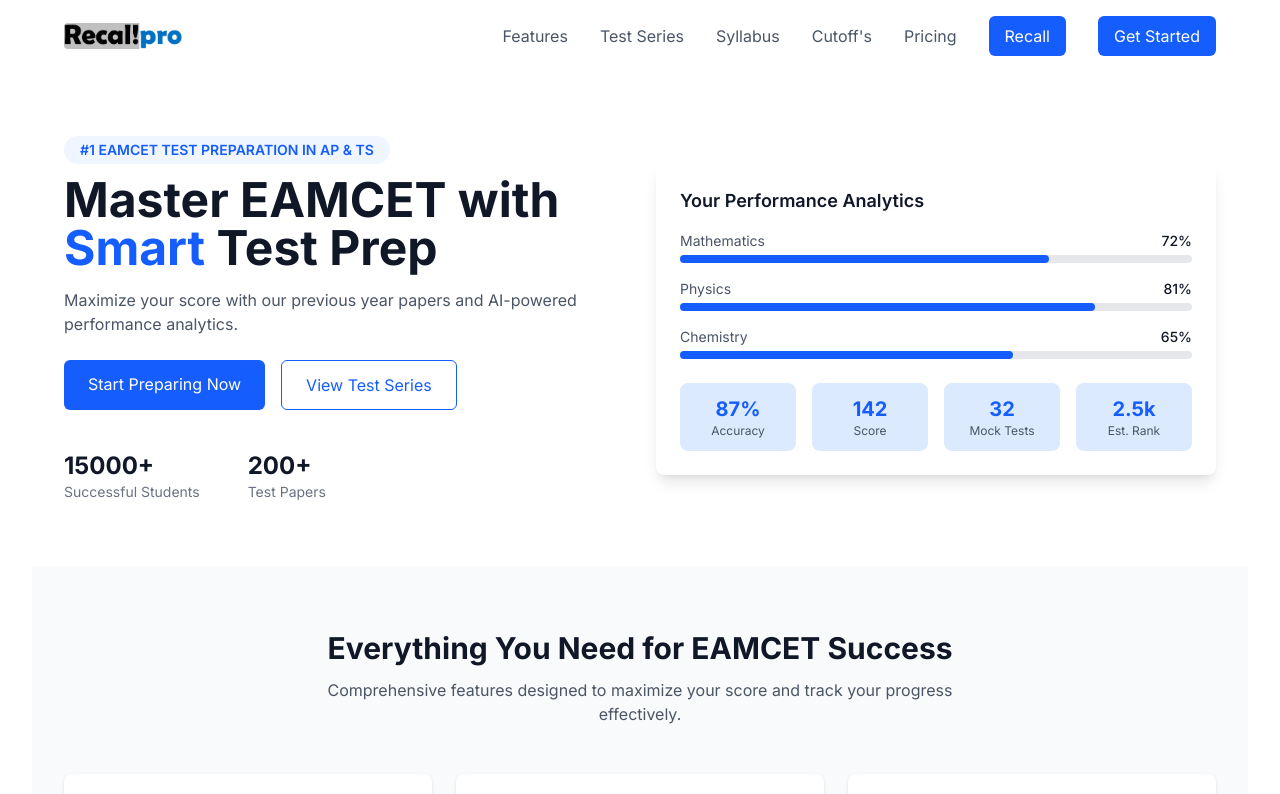
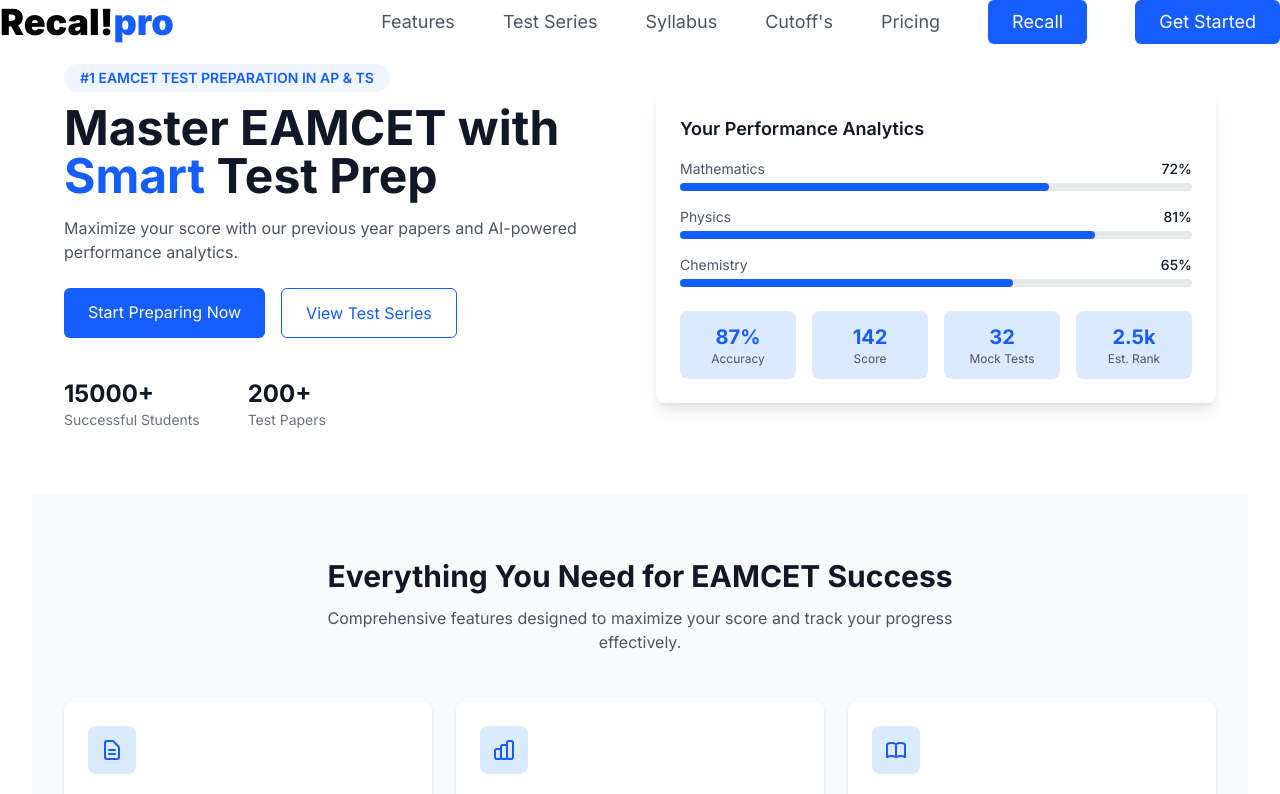
Before and after one commit to vikasjakkula/recall, a Next.js app: page / in a window 1280 px wide. Shown: the top 794 px of the page. Built offline with nearby package versions, Linux system fonts and the light colour scheme; no server answers.

Commit message:
just done till the pdf's and finishout

```diff
--- a/app/page.tsx
+++ b/app/page.tsx
@@ -9,6 +9,7 @@ import { ChevronDownIcon, ChevronUpIcon } from '@heroicons/react/24/outline';
 import Link from 'next/link';
 import { useRouter } from 'next/navigation'
 import { createClient } from '@/utils/supabase/client';
+import Header from '@/components/Header';
 
 const inter = Inter({ subsets: ['latin'] });
 
@@ -103,49 +104,7 @@ export default function Home() {
         {/* Use favico.ico as the favicon for the site. Place favico.ico in the public directory. */}
         <link rel="icon" type="image/x-icon" href="/favicon.ico" />
       </Head>
-
-      {/* Header Section */}
-      <header className="container mx-auto px-4 sm:px-6 md:px-8 max-w-full py-4 flex justify-between items-center">
-        <div className="flex items-center">
-          <Image src="/recallpro.png" alt="RecallPro Logo" width={120} height={120} className="mr-2 rounded" />
-        </div>
-        {/* Desktop Nav */}
-        <nav className="hidden md:flex items-center gap-8">
-          <a href="#features" className="text-gray-600 hover:text-blue-600">Features</a>
-          <a href="#test-series" className="text-gray-600 hover:text-blue-600">Test Series</a>
-          <a href="#syllabus" className="text-gray-600 hover:text-blue-600">Syllabus</a>
-          <a href="#marks-vs-rank" className="text-gray-600 hover:text-blue-600">Cutoff's</a>
-          <a href="#pricing" className="text-gray-600 hover:text-blue-600">Pricing</a>
-          <Link href="/recall" className="bg-blue-600 text-white px-4 py-2 rounded-md hover:bg-blue-700 transition">Recall</Link>
-          <Link href="/auth/login" className="bg-blue-600 text-white px-4 py-2 rounded-md hover:bg-blue-700 transition">Get Started</Link>
-        </nav>
-        {/* Mobile Nav Button */}
-        <div className="md:hidden flex items-center">
-          <button className="p-2" onClick={() => setMobileNavOpen(true)}>
-            <svg xmlns="http://www.w3.org/2000/svg" className="h-6 w-6" fill="none" viewBox="0 0 24 24" stroke="currentColor">
-              <path strokeLinecap="round" strokeLinejoin="round" strokeWidth={2} d="M4 6h16M4 12h16M4 18h16" />
-            </svg>
-          </button>
-        </div>
-        {/* Mobile Nav Drawer */}
-        {mobileNavOpen && (
-          <div className="fixed inset-0 z-50 bg-black bg-opacity-40 flex justify-end">
-            <div className="w-4/5 max-w-xs bg-white h-full shadow-lg flex flex-col p-6">
-              <button className="self-end mb-6" onClick={() => setMobileNavOpen(false)}>
-                <svg xmlns="http://www.w3.org/2000/svg" className="h-6 w-6" fill="none" viewBox="0 0 24 24" stroke="currentColor">
-                  <path strokeLinecap="round" strokeLinejoin="round" strokeWidth={2} d="M6 18L18 6M6 6l12 12" />
-                </svg>
-              </button>
-              <a href="#features" className="mb-4 text-gray-700 hover:text-blue-600" onClick={() => setMobileNavOpen(false)}>Features</a>
-              <a href="#test-series" className="mb-4 text-gray-700 hover:text-blue-600" onClick={() => setMobileNavOpen(false)}>Test Series</a>
-              <a href="#marks-vs-rank" className="mb-4 text-gray-700 hover:text-blue-600" onClick={() => setMobileNavOpen(false)}>Cutoff's</a>
-              <a href="#pricing" className="mb-4 text-gray-700 hover:text-blue-600" onClick={() => setMobileNavOpen(false)}>Pricing</a>
-              <Link href="/recall" className="mb-4 bg-blue-600 text-white px-4 py-2 rounded-md hover:bg-blue-700 transition" onClick={() => setMobileNavOpen(false)}>Recall</Link>
-              <Link href="/auth/login" className="bg-blue-600 text-white px-4 py-2 rounded-md hover:bg-blue-700 transition" onClick={() => setMobileNavOpen(false)}>Get Started</Link>
-            </div>
-          </div>
-        )}
-      </header>
+      <Header />
 
       <main>
         {/* Hero Section */}
@@ -222,7 +181,7 @@ export default function Home() {
         </section>
 
         {/* Features Section */}
-        <section id="features" className="container mx-auto px-8 max-w-7xl py-16 bg-gray-50">
+        <section id="features" className="px-8 py-16 bg-gray-50">
           <div className="text-center mb-12">
             <h2 className="text-3xl font-bold mb-3">Everything You Need for EAMCET Success</h2>
             <p className="text-gray-600 max-w-2xl mx-auto">Comprehensive features designed to maximize your score and track your progress effectively.</p>
@@ -286,7 +245,7 @@ export default function Home() {
         </section>
 
         {/* Test Collection Section */}
-        <section id="test-series" className="container mx-auto px-8 max-w-7xl py-16">
+        <section id="test-series" className="px-8 py-16">
           <div className="text-center mb-12">
             <h2 className="text-3xl font-bold mb-3">Comprehensive Test Collection</h2>
             <p className="text-gray-600 max-w-2xl mx-auto">Practice with our extensive library of previous year papers and mock tests designed for EAMCET success.</p>
--- /dev/null
+++ b/components/Header.tsx
@@ -0,0 +1,51 @@
+import Image from 'next/image';
+import Link from 'next/link';
+import { useState } from 'react';
+
+export default function Header() {
+  const [mobileNavOpen, setMobileNavOpen] = useState(false);
+  return (
+    <header className="fixed top-0 left-0 w-full z-50 backdrop-blur-md bg-white/40 bg-clip-padding shadow-none flex justify-between items-center" style={{ WebkitBackdropFilter: 'blur(12px)' }}>
+      <div className="flex items-center">
+        <span className="text-4xl font-black text-black" style={{ fontFamily: 'inherit' }}>Recal!<span className="text-blue-600">pro</span></span>
+      </div>
+      {/* Desktop Nav */}
+      <nav className="hidden md:flex items-center gap-12">
+        <a href="#features" className="text-gray-600 hover:text-blue-600 text-lg">Features</a>
+        <a href="#test-series" className="text-gray-600 hover:text-blue-600 text-lg">Test Series</a>
+        <a href="#syllabus" className="text-gray-600 hover:text-blue-600 text-lg">Syllabus</a>
+        <a href="#marks-vs-rank" className="text-gray-600 hover:text-blue-600 text-lg">Cutoff's</a>
+        <a href="#pricing" className="text-gray-600 hover:text-blue-600 text-lg">Pricing</a>
+        <Link href="/recall" className="bg-blue-600 text-white px-6 py-2 rounded-md hover:bg-blue-700 transition text-lg">Recall</Link>
+        <Link href="/auth/login" className="bg-blue-600 text-white px-6 py-2 rounded-md hover:bg-blue-700 transition text-lg">Get Started</Link>
+      </nav>
+      {/* Mobile Nav Button */}
+      <div className="md:hidden flex items-center">
+        <button className="p-2" onClick={() => setMobileNavOpen(true)}>
+          <svg xmlns="http://www.w3.org/2000/svg" className="h-6 w-6" fill="none" viewBox="0 0 24 24" stroke="currentColor">
+            <path strokeLinecap="round" strokeLinejoin="round" strokeWidth={2} d="M4 6h16M4 12h16M4 18h16" />
+          </svg>
+        </button>
+      </div>
+      {/* Mobile Nav Drawer */}
+      {mobileNavOpen && (
+        <div className="fixed inset-0 z-50 bg-black bg-opacity-40 flex justify-end">
+          <div className="w-4/5 max-w-xs bg-white/80 backdrop-blur-md h-full shadow-lg flex flex-col p-6">
+            <button className="self-end mb-6" onClick={() => setMobileNavOpen(false)}>
+              <svg xmlns="http://www.w3.org/2000/svg" className="h-6 w-6" fill="none" viewBox="0 0 24 24" stroke="currentColor">
+                <path strokeLinecap="round" strokeLinejoin="round" strokeWidth={2} d="M6 18L18 6M6 6l12 12" />
+              </svg>
+            </button>
+            <a href="#features" className="mb-4 text-gray-700 hover:text-blue-600 text-lg" onClick={() => setMobileNavOpen(false)}>Features</a>
+            <a href="#test-series" className="mb-4 text-gray-700 hover:text-blue-600 text-lg" onClick={() => setMobileNavOpen(false)}>Test Series</a>
+            <a href="#syllabus" className="mb-4 text-gray-700 hover:text-blue-600 text-lg" onClick={() => setMobileNavOpen(false)}>Syllabus</a>
+            <a href="#marks-vs-rank" className="mb-4 text-gray-700 hover:text-blue-600 text-lg" onClick={() => setMobileNavOpen(false)}>Cutoff's</a>
+            <a href="#pricing" className="mb-4 text-gray-700 hover:text-blue-600 text-lg" onClick={() => setMobileNavOpen(false)}>Pricing</a>
+            <Link href="/recall" className="mb-4 bg-blue-600 text-white px-6 py-2 rounded-md hover:bg-blue-700 transition text-lg" onClick={() => setMobileNavOpen(false)}>Recall</Link>
+            <Link href="/auth/login" className="bg-blue-600 text-white px-6 py-2 rounded-md hover:bg-blue-700 transition text-lg" onClick={() => setMobileNavOpen(false)}>Get Started</Link>
+          </div>
+        </div>
+      )}
+    </header>
+  );
+}
```
